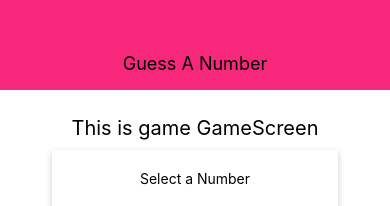
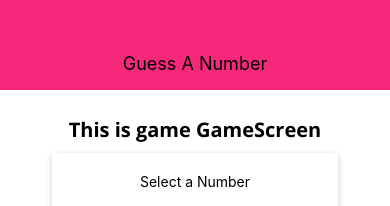
Before and after one commit to yeged/ReactNative-GuessNumberApp, a React Native app: screen / in a window 390 px wide. Shown: the top 206 px of the page. Built offline with nearby package versions, Linux system fonts and the light colour scheme.

Commit message:
Fetching Font & AppLoading

```diff
--- a/App.js
+++ b/App.js
@@ -4,11 +4,29 @@ import Header from "./components/Header"
 import GameScreen from "./screens/GameScreen"
 import GameScreen2 from "./screens/GameScreen2"
 import GameOver from "./screens/GameOver";
+import * as Fonts from "expo-font"
+import { AppLoading } from "expo"
+
+function fetchFonts(){
+  return(
+    Fonts.loadAsync({
+      "open-sans": require("./assets/Fonts/OpenSans-Regular.ttf"),
+      "open-sans-bold": require("./assets/Fonts/OpenSans-Bold.ttf")
+    })
+  )
+}
 
 export default function App() {
 
   const [chosenNumber, setChosenNumber] = useState();
   const [gameRounds, setGameRounds] = useState(0);
+  const [dataLoaded, setDataLoaded] = useState(false);
+
+  if(!dataLoaded){
+    return(
+      <AppLoading startAsync={fetchFonts} onFinish={() => setDataLoaded(true)}  />
+    )
+  }
 
   function newGameHandler(){
     setGameRounds(0);
--- a/screens/GameScreen.jsx
+++ b/screens/GameScreen.jsx
@@ -86,7 +86,8 @@ const styles = StyleSheet.create({
     },
     title: {
         fontSize: 20,
-        marginVertical: 10
+        marginVertical: 10,
+        fontFamily: "open-sans-bold"
     },
     inputContainer: {
         width: 300,
```
Also changed, not shown: assets/Fonts/OpenSans-Bold.ttf (added), assets/Fonts/OpenSans-Regular.ttf (added).
